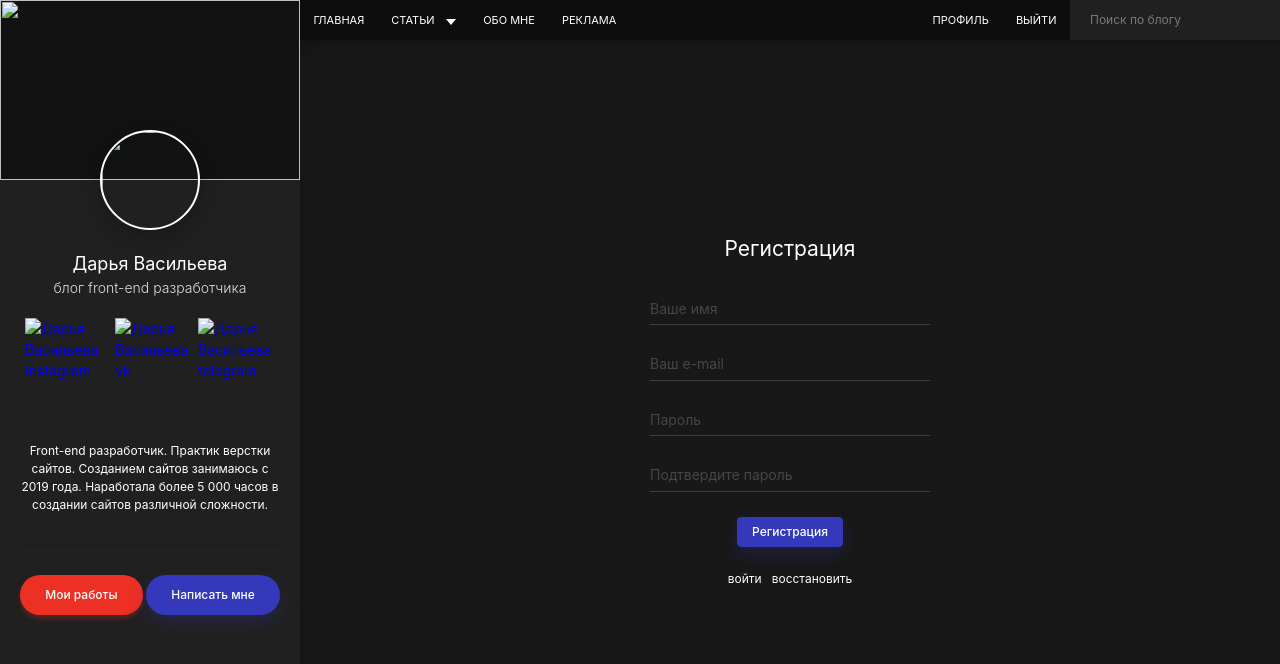
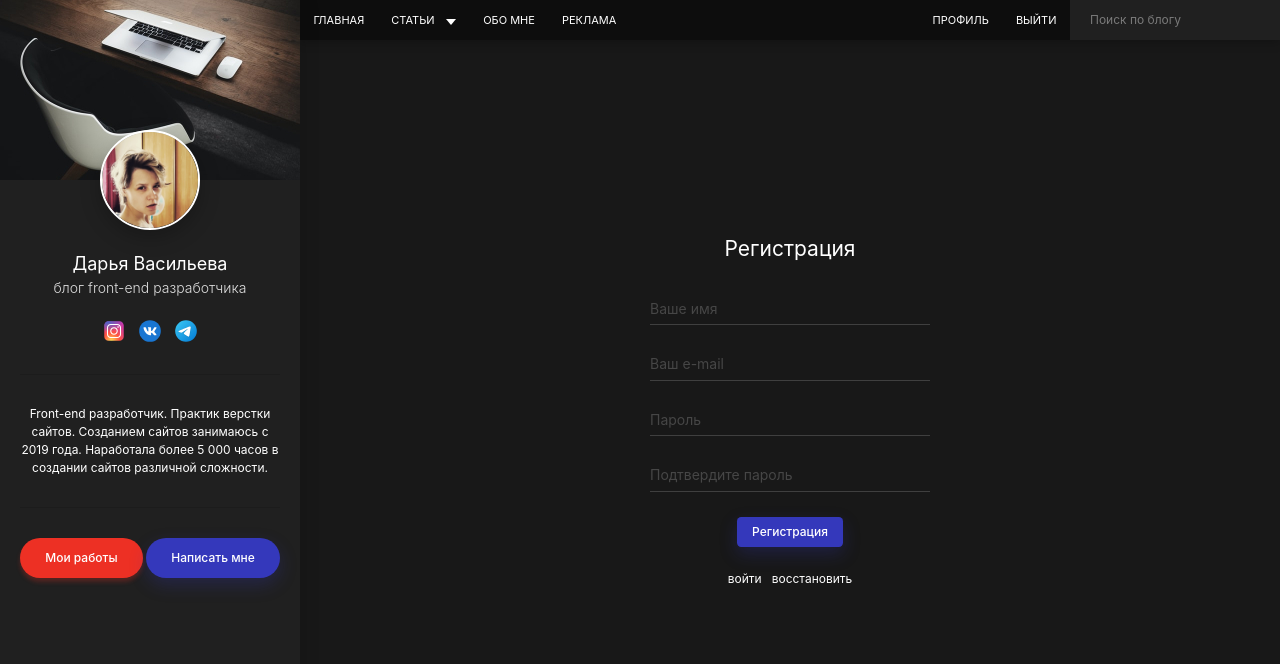
Before and after one commit to MiksDacha/MiksDacha.github.io-personal_blog, a plain HTML site: page signup.html in a window 1280 px wide. Drawn offline with Linux system fonts and the light colour scheme; the site is published under a folder, as on GitHub Pages, so addresses that start at the root find nothing.

Commit message:
Update signup.html

```diff
--- a/signup.html
+++ b/signup.html
@@ -81,12 +81,12 @@
         <!-- Sidebar -->
         <aside class="sidebar" id="sidebar">
            <div class="sidebar__header">
-              <img src="/assets/images/sidebar-header.jpg" alt="">
+              <img src="assets/images/sidebar-header.jpg" alt="">
            </div>
            <div class="sidebar__content">
               <div class="profile">
                  <!-- <img class="profile__avatar" src="http://placehold.it/100x100" alt=""> -->
-                 <img class="profile__avatar" src="/assets/images/profile_avatar.jpg" alt="">
+                 <img class="profile__avatar" src="assets/images/profile_avatar.jpg" alt="">
                  <div class="profile__header">
                     <div class="profile__name">Дарья Васильева</div>
                     <div class="profile__prof">блог front-end разработчика</div>
@@ -95,19 +95,19 @@
                  <ul class="social">
                     <li class="social__item">
                        <a class="social__link" href="#" target="_blank">
-                          <img src="/assets/images/social/instagram.svg" alt="Дарья Васильева Instagram">
+                          <img src="assets/images/social/instagram.svg" alt="Дарья Васильева Instagram">
                        </a>
                     </li>
 
                     <li class="social__item">
                        <a class="social__link" href="#" target="_blank">
-                          <img src="/assets/images/social/vk.svg" alt="Дарья Васильева vk">
+                          <img src="assets/images/social/vk.svg" alt="Дарья Васильева vk">
                        </a>
                     </li>
 
                     <li class="social__item">
                        <a class="social__link" href="#" target="_blank">
-                          <img src="/assets/images/social/telegram.svg" alt="Дарья Васильева telegram">
+                          <img src="assets/images/social/telegram.svg" alt="Дарья Васильева telegram">
                        </a>
                     </li>
                  </ul>
@@ -259,25 +259,25 @@
           <ul class="social">
              <li class="social__item">
                 <a class="social__link" href="#">
-                   <img src="/assets/images/share/facebook.svg" alt="">
+                   <img src="assets/images/share/facebook.svg" alt="">
                 </a>
              </li>
 
              <li class="social__item">
                 <a class="social__link" href="#">
-                   <img src="/assets/images/share/twitter.svg" alt="">
+                   <img src="assets/images/share/twitter.svg" alt="">
                 </a>
              </li>
 
              <li class="social__item">
                 <a class="social__link" href="#">
-                   <img src="/assets/images/share/vk.svg" alt="">
+                   <img src="assets/images/share/vk.svg" alt="">
                 </a>
              </li>
 
              <li class="social__item">
                 <a class="social__link" href="#">
-                   <img src="/assets/images/share/copy.svg" alt="">
+                   <img src="assets/images/share/copy.svg" alt="">
                 </a>
              </li>
           </ul>
```
